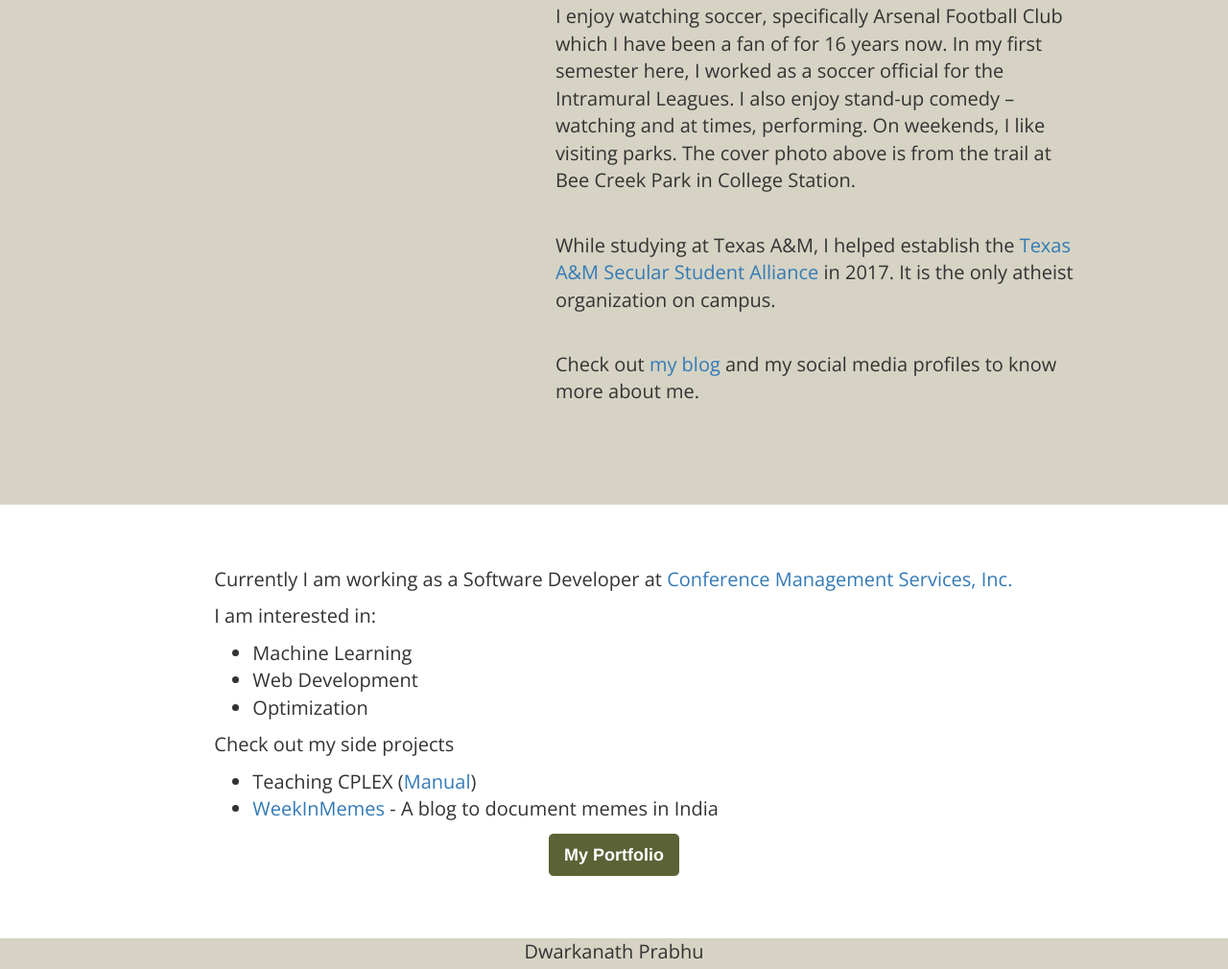
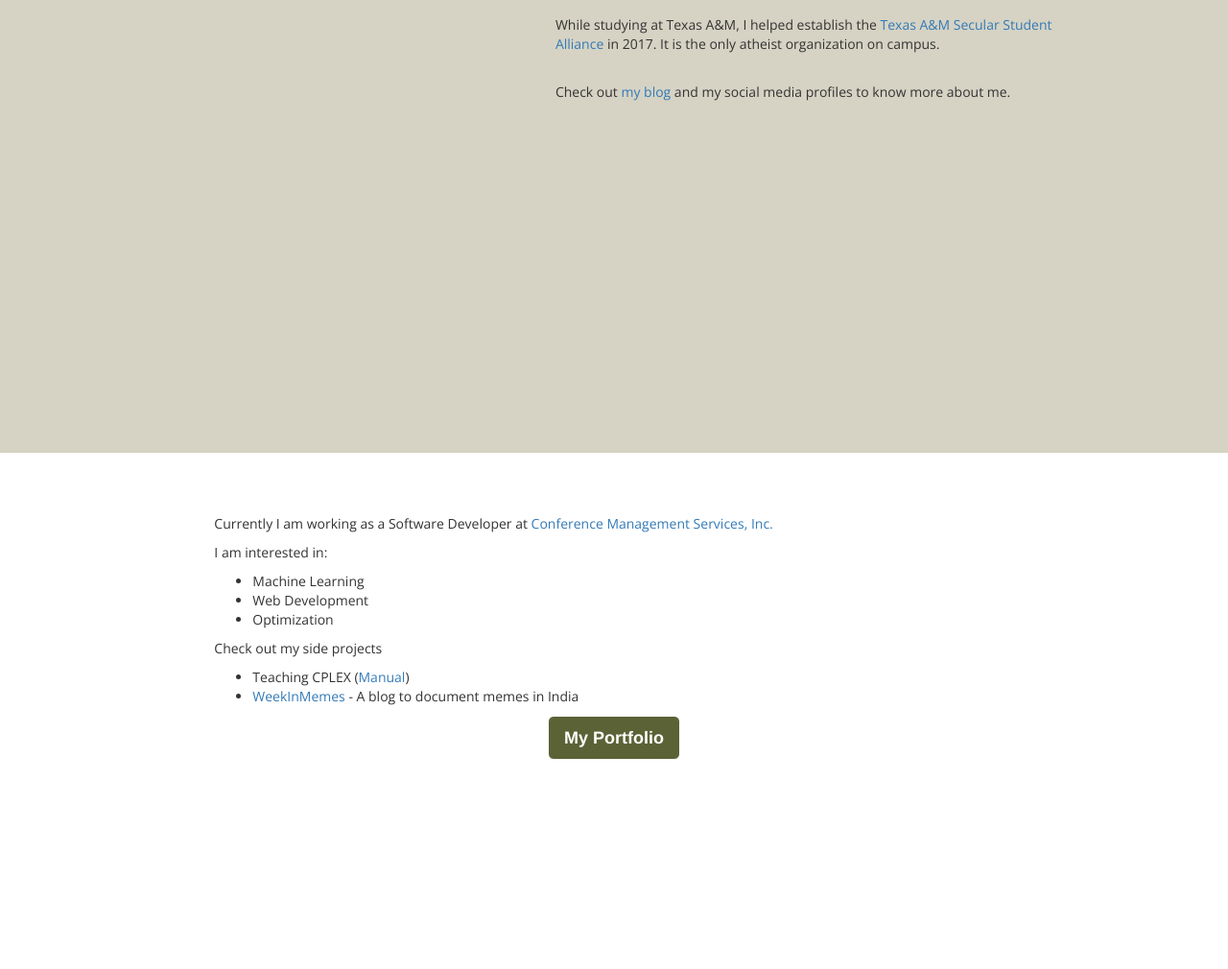
Before and after one commit to pdwarkanath/PersonalWebsite, a plain HTML site: page index.html in a window 1280 px wide. Shown: the part 1128-2138 px from the top of the page at 96% size. Drawn offline with nearby package versions, Linux system fonts and the light colour scheme.

Commit message:
new css, new cplex links

```diff
--- a/css/other.css
+++ b/css/other.css
@@ -2,12 +2,6 @@ html,body,header,.viewport {
 	height: 100%;
 
 }
-
-.content {
-	min-height: 100%;
-}
-
-
 
 .navbar-aggie{
 	background-color: #500000;
@@ -19,6 +13,7 @@ html,body,header,.viewport {
 .navbar-default{
 border:0;
 }
+
 .navbar-default .navbar-brand{
 color:#fff
 }
@@ -26,7 +21,6 @@ color:#fff
 .nav-link{
 	background-color: #500000;
 	color: #FFFFFF;
-
 }
 
 .navbar-default .navbar-nav>li>a{
@@ -196,15 +190,3 @@ background-color:transparent
 .btn-default,  .btn-default:hover {
 	font-family: 'Open Sans';
 }
-
-@media(max-width: 1580px) {
-	body, h1, h2, h3, p, ul, li {
-		font-size: 2rem;
-	}
-}
-
-@media(max-width: 980px) {
-	body, h1, h2, h3, p, ul, li {
-		font-size: 4rem;
-	}
-}
--- a/index.html
+++ b/index.html
@@ -10,8 +10,6 @@
 <!-- CSS & JS -->
 	<link rel="stylesheet" href="css/bootstrap.min.css">
 	<link rel="stylesheet" href="css/other.css">
-	<script src="js/jquery-3.2.1.min.js"></script>
-    <script src="js/bootstrap.min.js"></script>
 	<link rel="stylesheet" type="text/css" href="https://fonts.googleapis.com/css?family=Open+Sans"/>
 
 <!-- Google Analytics -->
@@ -104,8 +102,7 @@
 
 </header>
 
-<div  id = "about">
-<section class = "content">
+<div class="viewport" id = "about">
 	<div class = "other-content col-xs-12 col-md-4">
 		<img class = "img-responsive" src = "assets/dwarkanath-prabhu.jpg" alt = "My pic. Dwarkanath Prabhu"></img>
 	</div>
@@ -120,10 +117,8 @@
 		</br>
 
 	</div>
-</section>
 </div>
-<div  id = "work">
-<section class = "content">
+<div class="viewport" id = "work">
 	<div class = "other-content col-xs-12">
 		<p>Currently I am working as a Software Developer at <a href="https://cmsworldwide.com/">Conference Management Services, Inc.</a></p>
 
@@ -144,7 +139,6 @@
 
 
 	</div>
-</section>
 </div>
 <div  id = "contact">
 <section class = "content">
```
Also changed, not shown: 2 other files.
